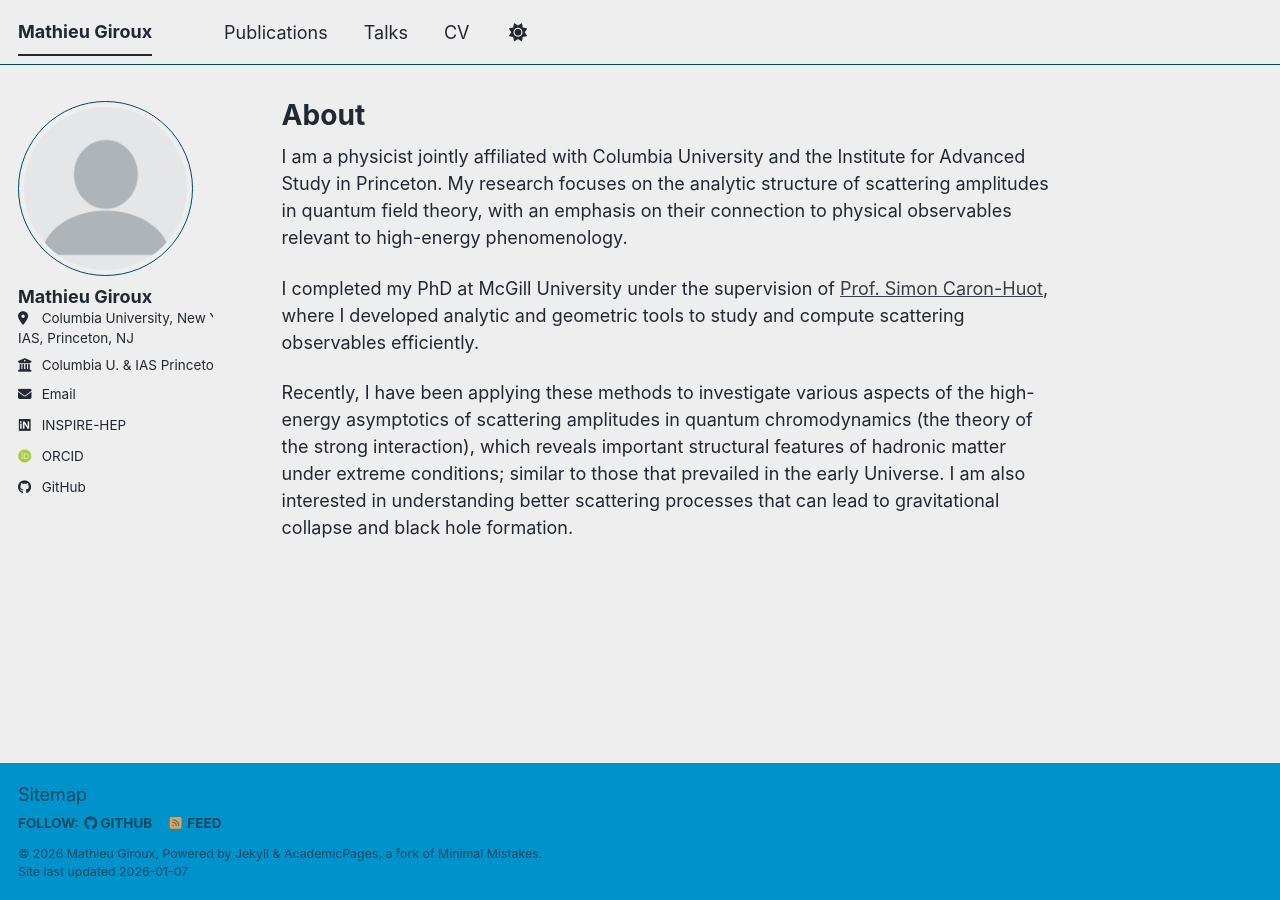
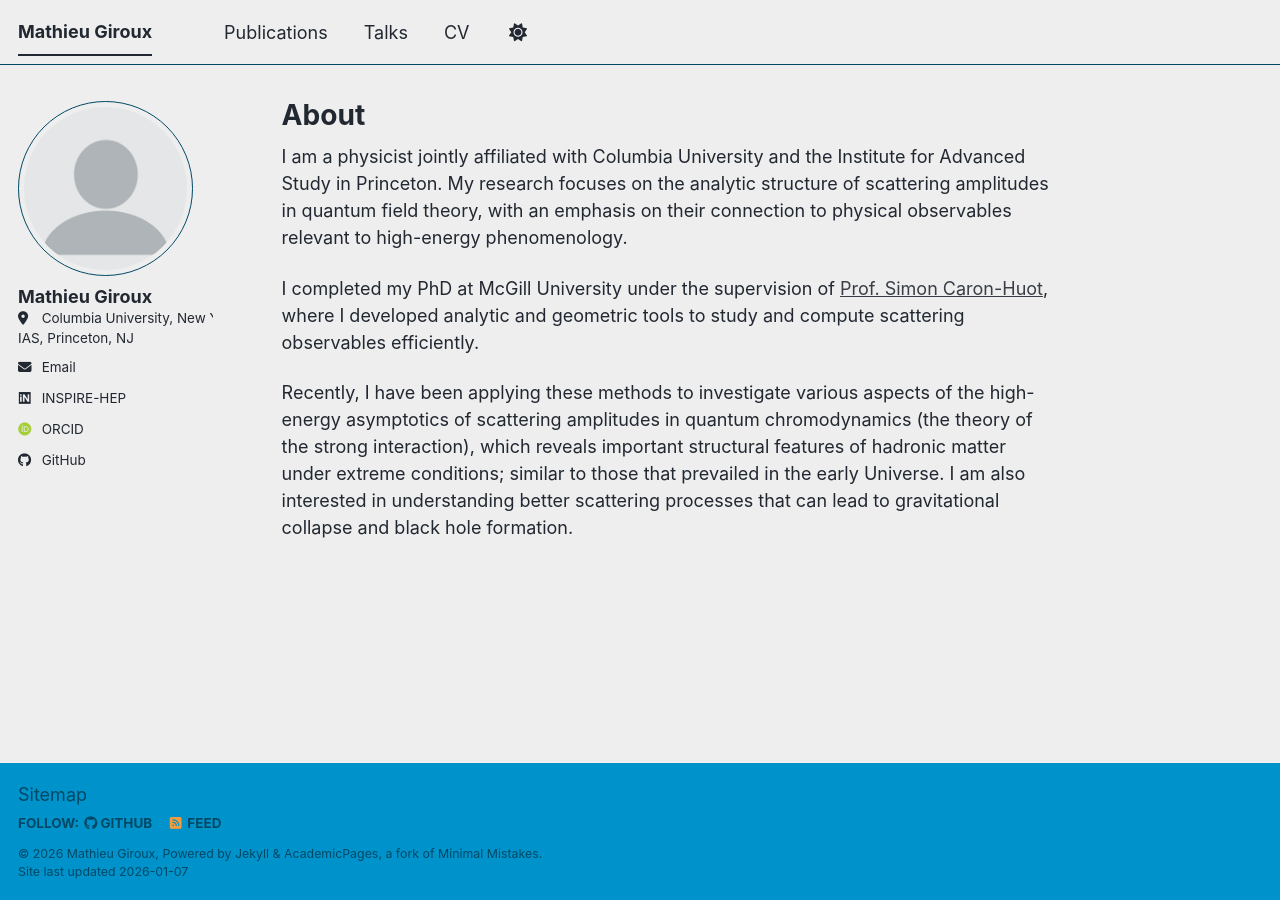
Before and after one commit to StrangeQuark007/StrangeQuark007.github.io, a Jekyll site: the page built from _pages/about.md, in a window 1280 px wide. Built offline with Jekyll 4.4.1, drawn with Linux system fonts in a browser that asks for light colours; some web fonts are replaced; a script bundle is joined from its source files by our own code; library files that are not in the unit come from our copies.

Commit message:
Update _config.yml

```diff
--- a/_config.yml
+++ b/_config.yml
@@ -27,8 +27,8 @@ author:
   name             : "Mathieu Giroux"
   pronouns         : # example: "she/her"
   bio              :
-  location: "Columbia University, New York, NY<br>IAS, Princeton, NJ"
-  employer         : "Columbia U. & IAS Princeton"
+  location: "Columbia University, New York, NY<br>   IAS, Princeton, NJ"
+  employer         :
   uri              : # URL
   email            : "giroux@ias.edu"
 
```
